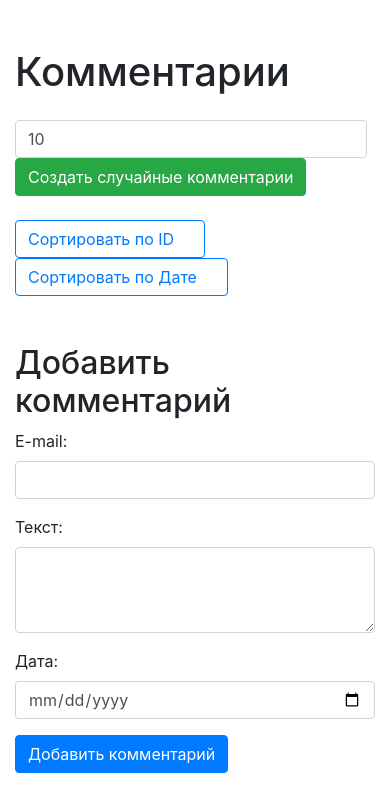
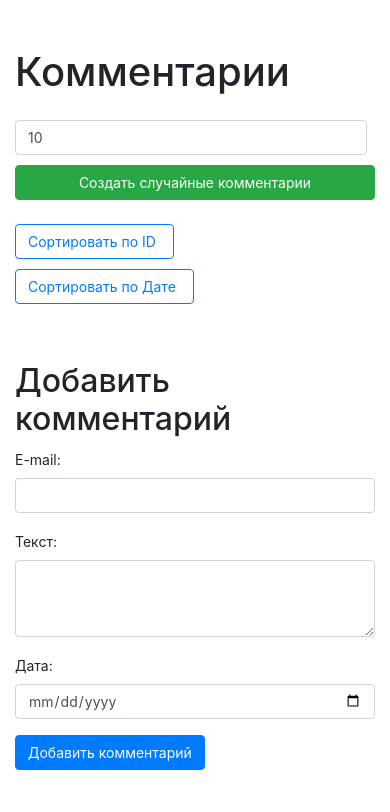
Before and after one commit to AndreyUrievichDienghin/ci4-comments, a CodeIgniter 4 app: template app/Views/comments/index.php in a window 390 px wide. Shown: the top 812 px of the page. Run offline with PHP 8.4 and a stand-in for CodeIgniter, Linux system fonts and the light colour scheme; the template is opened without the code that fills it, so the values that code supplies are empty; some libraries are stand-ins or nearby versions.

Commit message:
fix(css): Поправил верстку для адаптивности

```diff
--- a/app/Controllers/Comments.php
+++ b/app/Controllers/Comments.php
@@ -3,7 +3,6 @@
 namespace App\Controllers;
 
 use App\Libraries\CommentManager;
-use App\Models\CommentModel;
 use App\Traits\CommentTrait;
 
 class Comments extends BaseController
--- a/app/Views/comments/index.php
+++ b/app/Views/comments/index.php
@@ -17,29 +17,29 @@
     <h1 class="mb-4">Комментарии</h1>
 
     <div class="mb-4">
-        <div class="form-inline">
+        <div class="form-inline rand-block">
             <input type="number" id="comment-count-input" class="form-control mr-2" min="1" value="10" placeholder="Количество">
             <button id="create-random" class="btn btn-success">Создать случайные комментарии</button>
         </div>
     </div>
 
-    <!-- Блок сортировки -->
+
     <div class="sort-buttons mb-4">
         <button id="sort-id" class="btn btn-outline-primary <?=$sortField == 'id' ? $sortDirection.' active' : ''?>">Сортировать по ID</button>
         <button id="sort-date" class="btn btn-outline-primary <?=$sortField == 'date' ? $sortDirection.' active' : ''?>">Сортировать по Дате</button>
     </div>
 
-    <!-- Список комментариев -->
+
     <div id="comments-list">
         <?= view('comments/_comments', ['comments' => $comments]) ?>
     </div>
 
-    <!-- Постраничная навигация -->
+
     <div id="pagination">
         <?= $pager->links('default', 'custom_pagination') ?>
     </div>
 
-    <!-- Форма добавления комментария -->
+
     <h2 class="mt-5">Добавить комментарий</h2>
     <form id="add-comment-form">
         <div class="form-group">
--- a/public/css/style.css
+++ b/public/css/style.css
@@ -7,16 +7,14 @@
 }
 .sort-buttons button {
     margin-right: 10px;
-    position: relative;
-    padding-right: 30px;
+    margin-bottom: 10px;
+}
+.sort-buttons button.active {
+    font-weight: bold;
 }
 .sort-buttons button::after {
     content: '';
-    position: absolute;
-    right: 10px;
-    top: 50%;
-    transform: translateY(-50%);
-    font-size: 12px;
+    margin-left: 5px;
 }
 .sort-buttons button.asc::after {
     content: '↑';
@@ -24,10 +22,36 @@
 .sort-buttons button.desc::after {
     content: '↓';
 }
-
+.pagination {
+    justify-content: center;
+}
+.rand-block{
+    gap: 10px;
+}
 #alert-container{
     position: fixed;
     top: 20px;
     right: 20px;
     z-index: 1000;
 }
+@media (max-width: 576px) {
+    .comment {
+        padding: 10px;
+    }
+    .comment p {
+        margin-bottom: 5px;
+        font-size: 14px;
+    }
+    .form-group label {
+        font-size: 14px;
+    }
+    .form-control {
+        font-size: 14px;
+    }
+    .btn {
+        font-size: 14px;
+    }
+    #create-random{
+        width: 100%;
+    }
+}
```
